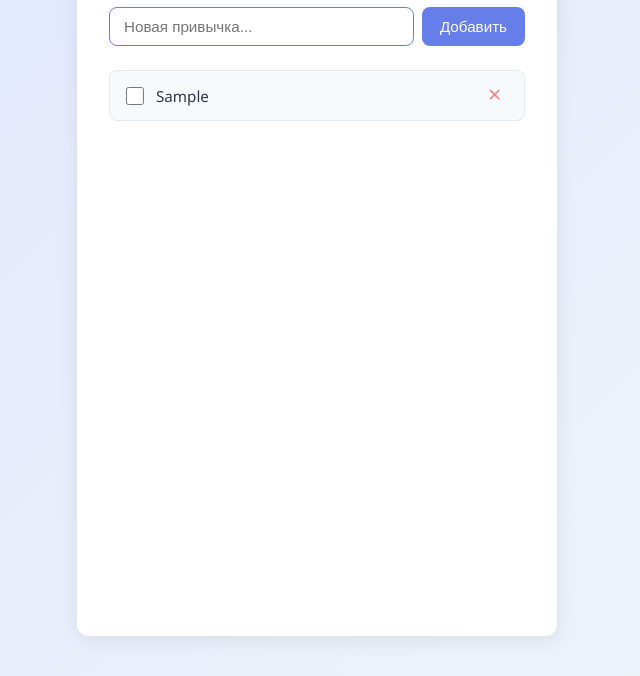
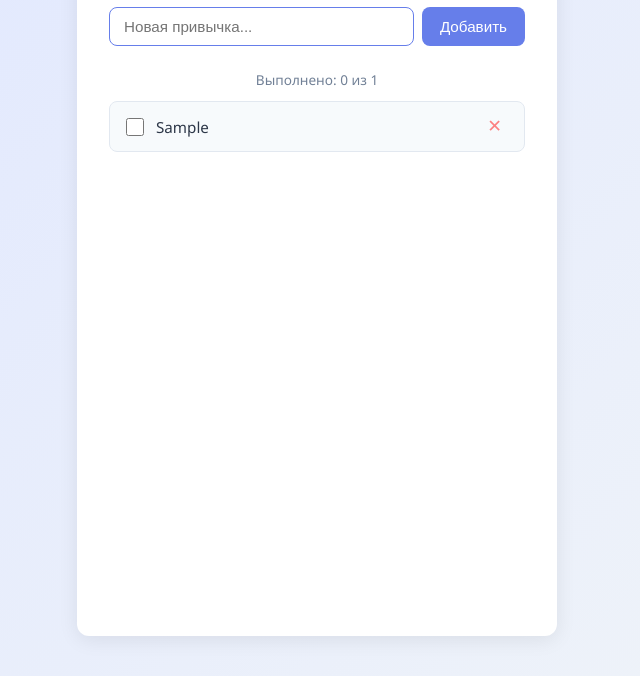
Before and after one commit to kruStrip/habit-tracker, a plain HTML site: page index.html in a window 1280 px wide. Both pictures are taken after typing "Sample" into the empty fields and a click on the button "Добавить". Shown: the part 124-800 px from the top of the page, without its empty margins (323-963 px from the left). Drawn offline with Linux system fonts and the light colour scheme.

Commit message:
feature/counter: add done/total habits counter

```diff
--- a/app.js
+++ b/app.js
@@ -11,6 +11,11 @@ function save() {
 
 function render() {
   habitList.innerHTML = '';
+  const done = habits.filter(h => h.done).length;
+  const counter = document.getElementById('counter');
+  counter.textContent = habits.length
+    ? `Выполнено: ${done} из ${habits.length}`
+    : '';
 
   if (habits.length === 0) {
     habitList.innerHTML = '<p class="empty-msg">Пока нет привычек. Добавьте первую!</p>';
--- a/index.html
+++ b/index.html
@@ -15,6 +15,7 @@
       <button id="addBtn">Добавить</button>
     </div>
 
+    <p id="counter" class="counter"></p>
     <ul id="habitList"></ul>
   </div>
 
--- a/style.css
+++ b/style.css
@@ -125,7 +125,13 @@ h1 {
   background: #fff5f5;
 }
 
-.empty-msg {
+.counter {
+  text-align: center;
+  font-size: 0.85rem;
+  color: #718096;
+  margin-bottom: 12px;
+}
+
   text-align: center;
   color: #a0aec0;
   font-size: 0.9rem;
```
